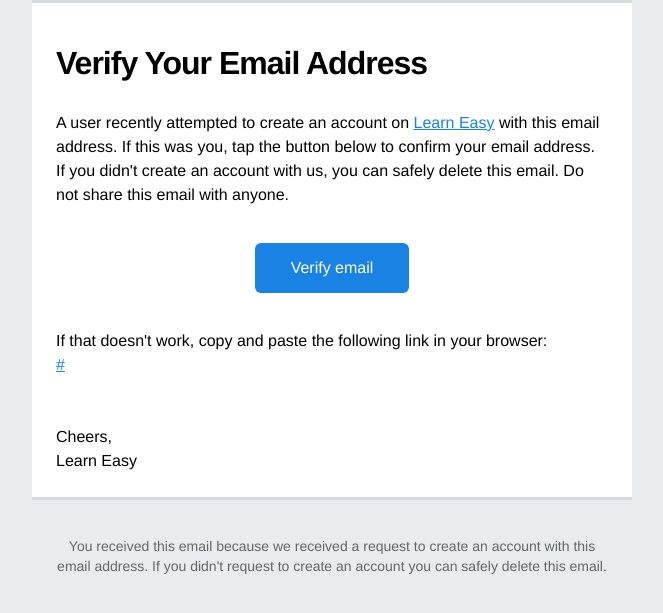
After one commit to RajatShenoi/JNNCE-Notes, a Django app: template notes/templates/notes/verification/html_message_template.html in a window 1280 px wide. The commit adds this page. Shown: the top 613 px of the page, without its empty margins (308-971 px from the left). Run offline with Django 5.2, Linux system fonts and the light colour scheme; the template is opened without the code that fills it: most values are stand-ins (such as "Sample title", 1, 10 or a date in 2020); some web fonts are replaced.

Commit message:
Verification email tempalte, leareasy.study emails

```diff
--- a/jnncenotes/production.py
+++ b/jnncenotes/production.py
@@ -55,8 +55,9 @@
 EMAIL_HOST_USER = os.environ.get('EMAIL_ID')
 EMAIL_HOST_PASSWORD = os.environ.get('EMAIL_PW')
 
-DEFAULT_FROM_EMAIL = 'Learn Easy | Verification<no_reply@domain.com>'
+DEFAULT_FROM_EMAIL = 'Learn Easy<noreply@learneasy.study>'
 EXPIRE_AFTER = "1d"
+HTML_MESSAGE_TEMPLATE = 'notes/verification/html_message_template.html'
 REQUEST_NEW_EMAIL_TEMPLATE = 'notes/verification/request_new_email.html'
 SUBJECT = "Verify your email address"
 
--- a/jnncenotes/settings.py
+++ b/jnncenotes/settings.py
@@ -45,8 +45,9 @@
 EMAIL_HOST_USER = os.environ.get('EMAIL_ID')
 EMAIL_HOST_PASSWORD = os.environ.get('EMAIL_PW')
 
-DEFAULT_FROM_EMAIL = 'Learn Easy | Verification<no_reply@domain.com>'
+DEFAULT_FROM_EMAIL = 'Learn Easy<noreply@learneasy.study>'
 EXPIRE_AFTER = "1d"
+HTML_MESSAGE_TEMPLATE = 'notes/verification/html_message_template.html'
 REQUEST_NEW_EMAIL_TEMPLATE = 'notes/verification/request_new_email.html'
 SUBJECT = "Verify your email address"
 
--- /dev/null
+++ b/notes/templates/notes/verification/html_message_template.html
@@ -0,0 +1,230 @@
+<!DOCTYPE html>
+<html>
+<head>
+
+  <meta charset="utf-8">
+  <meta http-equiv="x-ua-compatible" content="ie=edge">
+  <title>Learn Easy | Email Verification</title>
+  <meta name="viewport" content="width=device-width, initial-scale=1">
+  <style type="text/css">
+  /**
+   * Google webfonts. Recommended to include the .woff version for cross-client compatibility.
+   */
+  @media screen {
+    @font-face {
+      font-family: 'Source Sans Pro';
+      font-style: normal;
+      font-weight: 400;
+      src: local('Source Sans Pro Regular'), local('SourceSansPro-Regular'), url(https://fonts.gstatic.com/s/sourcesanspro/v10/ODelI1aHBYDBqgeIAH2zlBM0YzuT7MdOe03otPbuUS0.woff) format('woff');
+    }
+    @font-face {
+      font-family: 'Source Sans Pro';
+      font-style: normal;
+      font-weight: 700;
+      src: local('Source Sans Pro Bold'), local('SourceSansPro-Bold'), url(https://fonts.gstatic.com/s/sourcesanspro/v10/toadOcfmlt9b38dHJxOBGFkQc6VGVFSmCnC_l7QZG60.woff) format('woff');
+    }
+  }
+  /**
+   * Avoid browser level font resizing.
+   * 1. Windows Mobile
+   * 2. iOS / OSX
+   */
+  body,
+  table,
+  td,
+  a {
+    -ms-text-size-adjust: 100%; /* 1 */
+    -webkit-text-size-adjust: 100%; /* 2 */
+  }
+  /**
+   * Remove extra space added to tables and cells in Outlook.
+   */
+  table,
+  td {
+    mso-table-rspace: 0pt;
+    mso-table-lspace: 0pt;
+  }
+  /**
+   * Better fluid images in Internet Explorer.
+   */
+  img {
+    -ms-interpolation-mode: bicubic;
+  }
+  /**
+   * Remove blue links for iOS devices.
+   */
+  a[x-apple-data-detectors] {
+    font-family: inherit !important;
+    font-size: inherit !important;
+    font-weight: inherit !important;
+    line-height: inherit !important;
+    color: inherit !important;
+    text-decoration: none !important;
+  }
+  /**
+   * Fix centering issues in Android 4.4.
+   */
+  div[style*="margin: 16px 0;"] {
+    margin: 0 !important;
+  }
+  body {
+    width: 100% !important;
+    height: 100% !important;
+    padding: 0 !important;
+    margin: 0 !important;
+  }
+  /**
+   * Collapse table borders to avoid space between cells.
+   */
+  table {
+    border-collapse: collapse !important;
+  }
+  a {
+    color: #1a82e2;
+  }
+  img {
+    height: auto;
+    line-height: 100%;
+    text-decoration: none;
+    border: 0;
+    outline: none;
+  }
+  </style>
+
+</head>
+<body style="background-color: #e9ecef;">
+
+  <!-- start preheader -->
+  <div class="preheader" style="display: none; max-width: 0; max-height: 0; overflow: hidden; font-size: 1px; line-height: 1px; color: #fff; opacity: 0;">
+    A user recently attempted to sign up for a new account at "Learn Easy" with this email address. If this was you, please confirm your email address by clicking the button below.
+  </div>
+  <!-- end preheader -->
+
+  <!-- start body -->
+  <table border="0" cellpadding="0" cellspacing="0" width="100%">
+
+    <!-- start hero -->
+    <tr>
+      <td align="center" bgcolor="#e9ecef">
+        <!--[if (gte mso 9)|(IE)]>
+        <table align="center" border="0" cellpadding="0" cellspacing="0" width="600">
+        <tr>
+        <td align="center" valign="top" width="600">
+        <![endif]-->
+        <table border="0" cellpadding="0" cellspacing="0" width="100%" style="max-width: 600px;">
+          <tr>
+            <td align="left" bgcolor="#ffffff" style="padding: 36px 24px 0; font-family: 'Source Sans Pro', Helvetica, Arial, sans-serif; border-top: 3px solid #d4dadf;">
+              <h1 style="margin: 0; font-size: 32px; font-weight: 700; letter-spacing: -1px; line-height: 48px;">Verify Your Email Address</h1>
+            </td>
+          </tr>
+        </table>
+        <!--[if (gte mso 9)|(IE)]>
+        </td>
+        </tr>
+        </table>
+        <![endif]-->
+      </td>
+    </tr>
+    <!-- end hero -->
+
+    <!-- start copy block -->
+    <tr>
+      <td align="center" bgcolor="#e9ecef">
+        <!--[if (gte mso 9)|(IE)]>
+        <table align="center" border="0" cellpadding="0" cellspacing="0" width="600">
+        <tr>
+        <td align="center" valign="top" width="600">
+        <![endif]-->
+        <table border="0" cellpadding="0" cellspacing="0" width="100%" style="max-width: 600px;">
+
+          <!-- start copy -->
+          <tr>
+            <td align="left" bgcolor="#ffffff" style="padding: 24px; font-family: 'Source Sans Pro', Helvetica, Arial, sans-serif; font-size: 16px; line-height: 24px;">
+                <p style="margin: 0;">
+                    A user recently attempted to create an account on <a href="https://jnncenotes.azurewebsites.net/">Learn Easy</a> with this email address.
+                    If this was you, tap the button below to confirm your email address.
+                    If you didn't create an account with us, you can safely delete this email.
+                    Do not share this email with anyone.
+                </p>
+            </td>
+          </tr>
+          <!-- end copy -->
+
+          <!-- start button -->
+          <tr>
+            <td align="left" bgcolor="#ffffff">
+              <table border="0" cellpadding="0" cellspacing="0" width="100%">
+                <tr>
+                  <td align="center" bgcolor="#ffffff" style="padding: 12px;">
+                    <table border="0" cellpadding="0" cellspacing="0">
+                      <tr>
+                        <td align="center" bgcolor="#1a82e2" style="border-radius: 6px;">
+                          <a href="{{ link }}" target="_blank" style="display: inline-block; padding: 16px 36px; font-family: 'Source Sans Pro', Helvetica, Arial, sans-serif; font-size: 16px; color: #ffffff; text-decoration: none; border-radius: 6px;">Verify email</a>
+                        </td>
+                      </tr>
+                    </table>
+                  </td>
+                </tr>
+              </table>
+            </td>
+          </tr>
+          <!-- end button -->
+
+          <!-- start copy -->
+          <tr>
+            <td align="left" bgcolor="#ffffff" style="padding: 24px; font-family: 'Source Sans Pro', Helvetica, Arial, sans-serif; font-size: 16px; line-height: 24px;">
+              <p style="margin: 0;">If that doesn't work, copy and paste the following link in your browser:</p>
+              <p style="margin: 0;"><a href="{{ link }}" target="_blank">{{ link }}</a></p>
+            </td>
+          </tr>
+          <!-- end copy -->
+
+          <!-- start copy -->
+          <tr>
+            <td align="left" bgcolor="#ffffff" style="padding: 24px; font-family: 'Source Sans Pro', Helvetica, Arial, sans-serif; font-size: 16px; line-height: 24px; border-bottom: 3px solid #d4dadf">
+              <p style="margin: 0;">Cheers,<br> Learn Easy</p>
+            </td>
+          </tr>
+          <!-- end copy -->
+
+        </table>
+        <!--[if (gte mso 9)|(IE)]>
+        </td>
+        </tr>
+        </table>
+        <![endif]-->
+      </td>
+    </tr>
+    <!-- end copy block -->
+
+    <!-- start footer -->
+    <tr>
+      <td align="center" bgcolor="#e9ecef" style="padding: 24px;">
+        <!--[if (gte mso 9)|(IE)]>
+        <table align="center" border="0" cellpadding="0" cellspacing="0" width="600">
+        <tr>
+        <td align="center" valign="top" width="600">
+        <![endif]-->
+        <table border="0" cellpadding="0" cellspacing="0" width="100%" style="max-width: 600px;">
+
+          <tr>
+            <td align="center" bgcolor="#e9ecef" style="padding: 12px 24px; font-family: 'Source Sans Pro', Helvetica, Arial, sans-serif; font-size: 14px; line-height: 20px; color: #666;">
+              <p style="margin: 0;">You received this email because we received a request to create an account with this email address. If you didn't request to create an account you can safely delete this email.</p>
+            </td>
+          </tr>
+
+        </table>
+        <!--[if (gte mso 9)|(IE)]>
+        </td>
+        </tr>
+        </table>
+        <![endif]-->
+      </td>
+    </tr>
+    <!-- end footer -->
+
+  </table>
+  <!-- end body -->
+
+</body>
+</html>
```
Also changed, not shown: notes/templates/notes/verification/request_new_email.html (+7 -0 lines), notes/views.py (+36 -11 lines).
